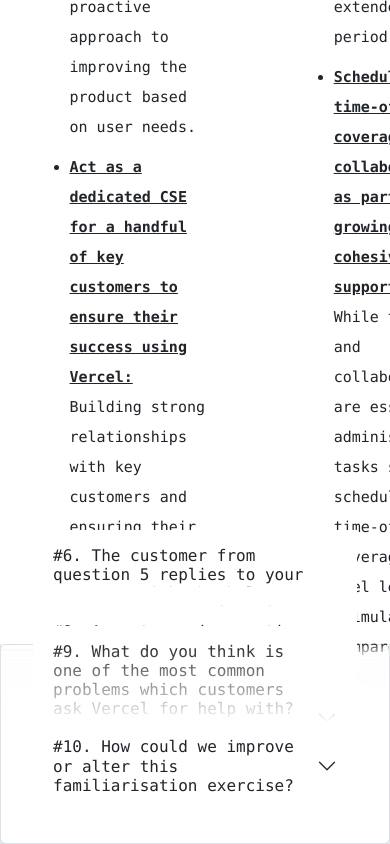
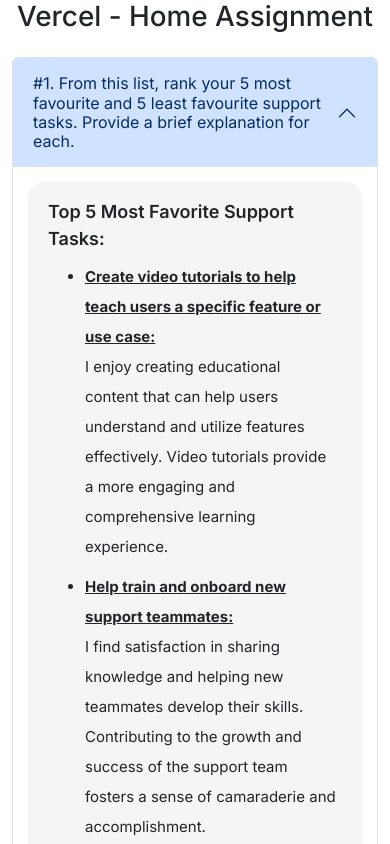
Before and after one commit to ashwinshaharkar/vercel_home_assignment, a Next.js app: page / in a window 390 px wide. Shown: the top 844 px of the page. Built offline with nearby package versions, Linux system fonts and the light colour scheme.

Commit message:
Fixed mobile css issue.

```diff
--- a/src/app/page.js
+++ b/src/app/page.js
@@ -5,9 +5,7 @@
 
 export default function Home() {
   return (
-    <main className={styles.main}>
-      <div className={styles.description}>
-        <div className="container">
+    <main className="container">
       <div className="row">
         <div className="main_heading"><h1>Vercel - Home Assignment</h1></div>
       </div>
@@ -236,8 +234,6 @@
           </Accordion.Item>
         </Accordion>
       </div>
-        </div>
-      </div>
     </main>
   );
 }
```
Lines whose indentation alone changed are shown as unchanged.
